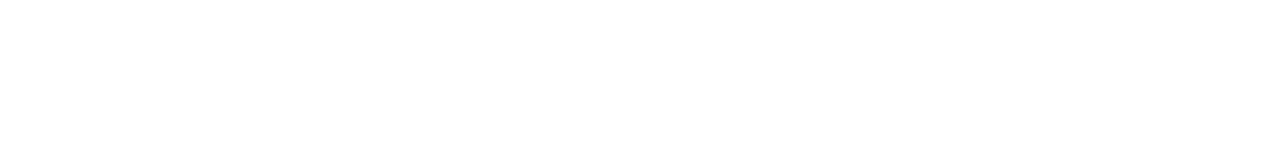
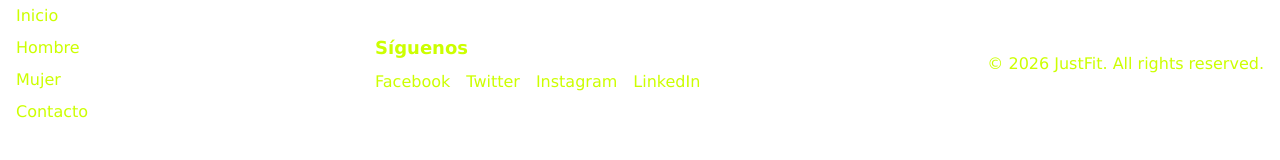
Before and after one commit to aleberrot/just-fit, a Next.js app: page /mujer in a window 1280 px wide. Before the commit this address had no page. Shown: the part 620-780 px from the top of the page. Built offline with nearby package versions, Linux system fonts and the light colour scheme.

Commit message:
added page.tsx to each category

```diff
--- a/app/contacto/page.tsx
+++ b/app/contacto/page.tsx
@@ -54,7 +54,7 @@ export default function ContactoPage() {
             </div>
           </div>
 
-          {/* Mapa Ficticio / Imagen */}
+          {/* Mapa Ficticio */}
           <div className="h-64 flex items-center justify-center">
             <iframe
                 src="https://www.google.com/maps/embed?pb=!1m18!1m12!1m3!1d3327.425426898708!2d-70.61938742545532!3d-33.490306999552494!2m3!1f0!2f0!3f0!3m2!1i1024!2i768!4f13.1!3m3!1m2!1s0x9662d006eb6d4865%3A0xa821e7eea1660626!2sInacap%20Santiago%20Sur!5e0!3m2!1ses!2scl!4v1778107867370!5m2!1ses!2scl"
--- /dev/null
+++ b/app/hombre/page.tsx
@@ -0,0 +1,3 @@
+export default function HombrePage(){
+    return;
+}
--- /dev/null
+++ b/app/mujer/page.tsx
@@ -0,0 +1,3 @@
+export default function MujerPage(){
+    return ;
+}
--- a/components/Footer.tsx
+++ b/components/Footer.tsx
@@ -19,8 +19,8 @@ export default function Footer(){
                 </Link>
               </li>
               <li>
-                <Link href="/mujeres" className="hover:underline">
-                  Mujeres
+                <Link href="/mujer" className="hover:underline">
+                  Mujer
                 </Link>
               </li>
               <li>
```
